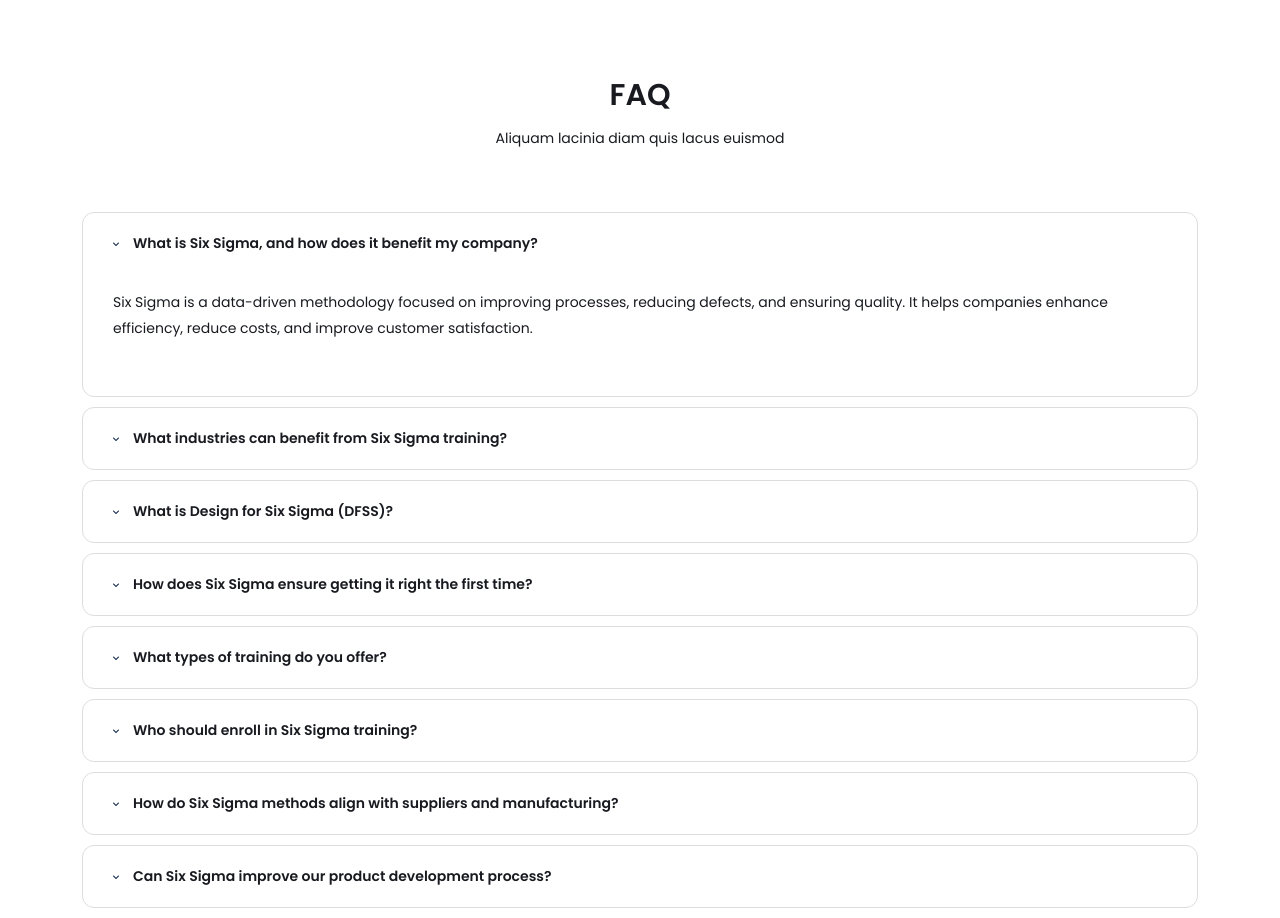
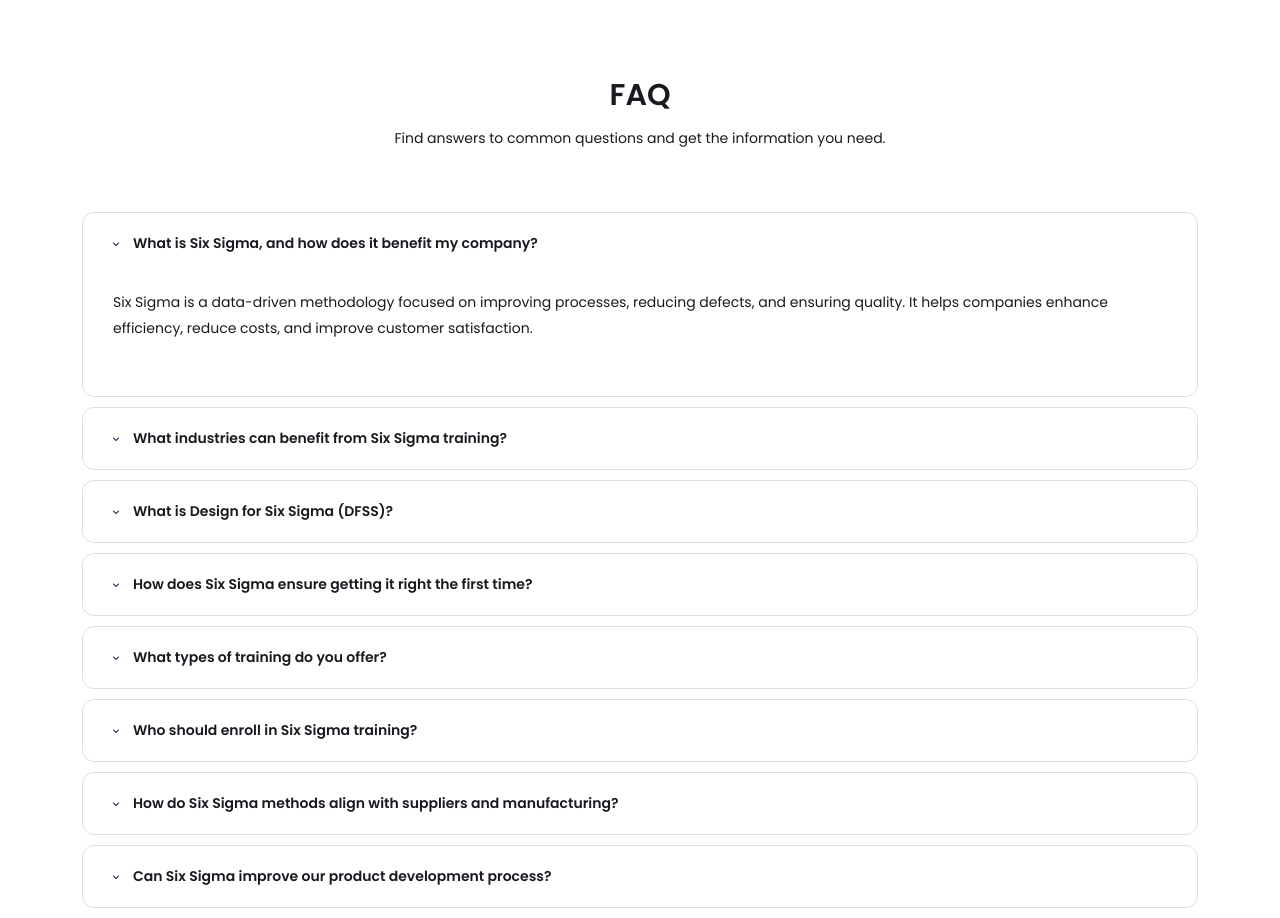
Before and after one commit to ridwanoladipupo/six-sigma-experts, a Next.js app: page /home-v6 in a window 1280 px wide. Shown: the part 4720-5638 px from the top of the page. Built offline with nearby package versions, Linux system fonts and the light colour scheme.

Commit message:
added updates

```diff
--- a/src/app/(home)/home-v6/page.js
+++ b/src/app/(home)/home-v6/page.js
@@ -183,7 +183,7 @@ const Home_V6 = () => {
                 <div className="main-title text-center">
                   <h2>FAQ</h2>
                   <p className="paragraph">
-                    Aliquam lacinia diam quis lacus euismod
+                    Find answers to common questions and get the information you need.
                   </p>
                 </div>
                 <div className="accordion-style1 faq-page mb-4 mb-lg-5">
```
